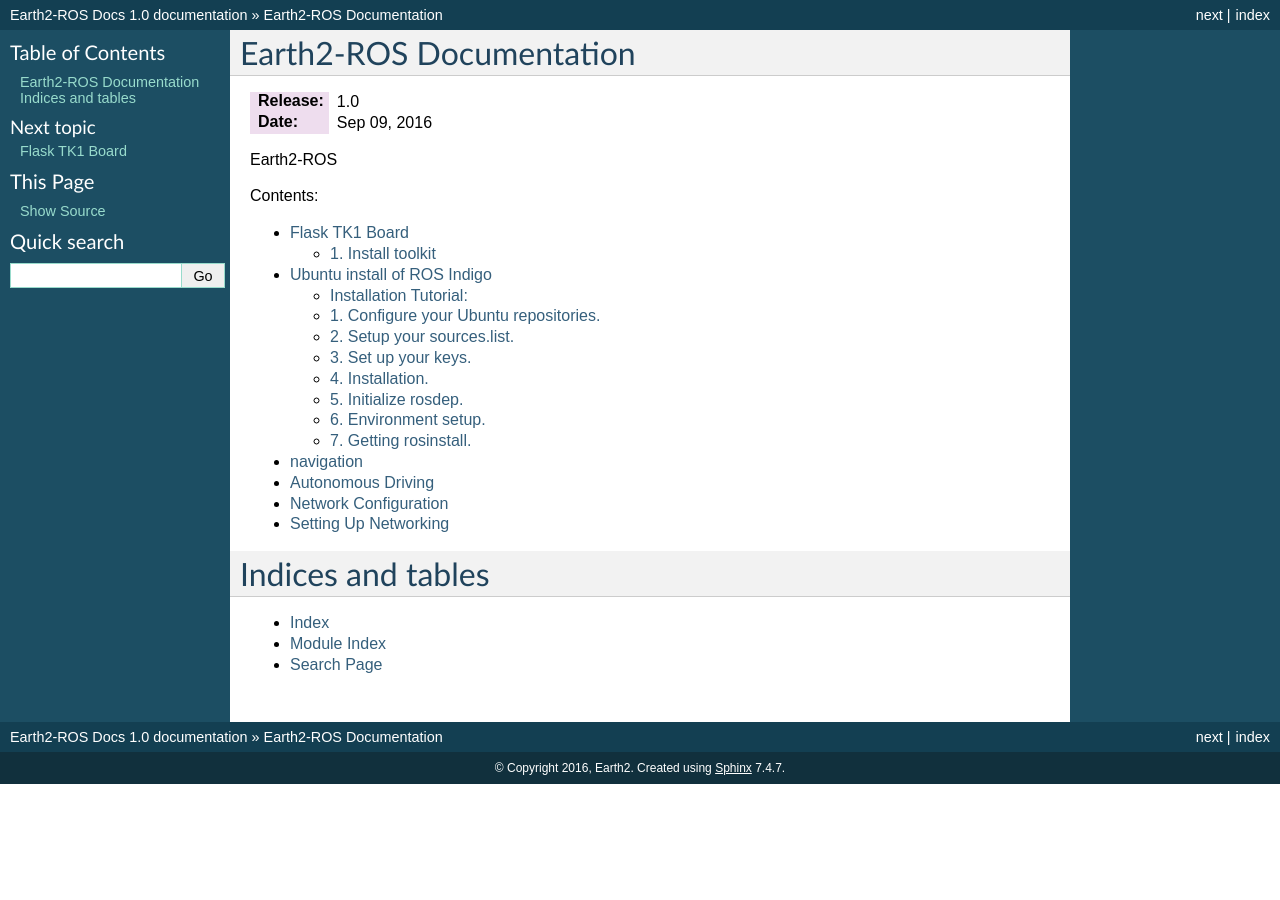
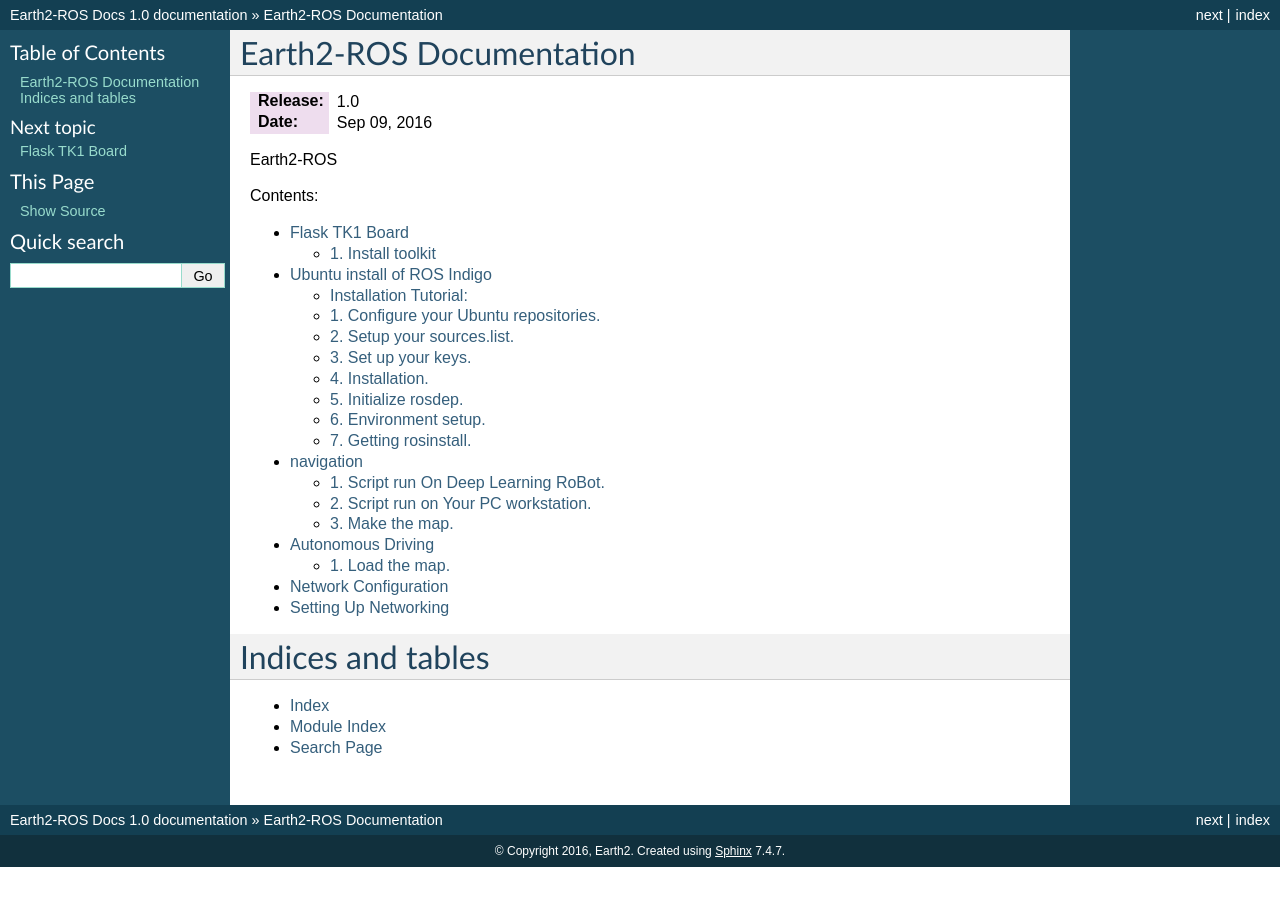
Before and after one commit to jacksnow00/earth2-docs, a Sphinx documentation site: the page built from docs/index.rst, in a window 1280 px wide. Built offline with Sphinx 7.4.7, drawn with Linux system fonts in a browser that asks for light colours.

Commit message:
reformat

```diff
--- a/docs/navigation.rst
+++ b/docs/navigation.rst
@@ -2,26 +2,33 @@
 navigation
 ====================
 
-On DeepBot:
-run :
-roslaunch turtlebot_bringup minimal.launch
+1. Script run On Deep Learning RoBot.
+---------------
+first terminal.
+::
+  roslaunch turtlebot_bringup minimal.launch
 
-new terminal:
-roslaunch turtlebot_navigation gmapping_demo.launch
+second terminal.
+::
+  roslaunch turtlebot_navigation gmapping_demo.launch
 
-On the workstation, open a terminal window and run:
+2. Script run on Your PC workstation.
+----------------
+first terminal.
+::
+  roslaunch turtlebot_rviz_launchers view_navigation.launch
 
-roslaunch turtlebot_rviz_launchers view_navigation.launch
+second terminal.
+::
+  roslaunch turtlebot_teleop keyboard_teleop.launch
 
-new terminal:
-roslaunch turtlebot_teleop keyboard_teleop.launch
-
-please using the keyboard to move around to make the map.
-
-On TurtleBot, open a terminal window and run:
-
-rosrun map_server map_saver -f /tmp/my_map
-ls /tmp/
+3. Make the map.
+-----------------
+please using the keyboard to move around to make the map. On Deep Learning Robot.
+open a terminal window and run:
+::
+  rosrun map_server map_saver -f /tmp/my_map
+  ls /tmp/
 
 You will now see two files in the /tmp/ directory my_map.pgm and my_map.yaml. As you create maps in the future, you can save them with different names (e.g. /tmp/my_office).
 
@@ -29,14 +36,14 @@
 Autonomous Driving
 ====================
 
-Stop everything from the previous tutorials on both the TurtleBot and the workstation. On TurtleBot run:
+1. Load the map.
+-------------------
+Stop everything from the previous tutorials on both the  Deep Learning Robot and the workstation.
+On  Deep Learning Robot run:
+::
+  roslaunch turtlebot_bringup minimal.launch
+  roslaunch turtlebot_navigation amcl_demo.launch map_file:=/tmp/my_map.yaml
 
-roslaunch turtlebot_bringup minimal.launch
-roslaunch turtlebot_navigation amcl_demo.launch map_file:=/tmp/my_map.yaml
-
-With everything running successfully on TurtleBot, go to the workstation and run:
-
-roslaunch turtlebot_rviz_launchers view_navigation.launch --screen
-
-// sucessfull test with device robot id : 72.
-already map at : //home/ubuntu/turtlebot_custom_maps/mymapdemo.yaml
+With everything running successfully on Deep Learning Robot, go to the workstation and run:
+::
+  roslaunch turtlebot_rviz_launchers view_navigation.launch --screen
```
